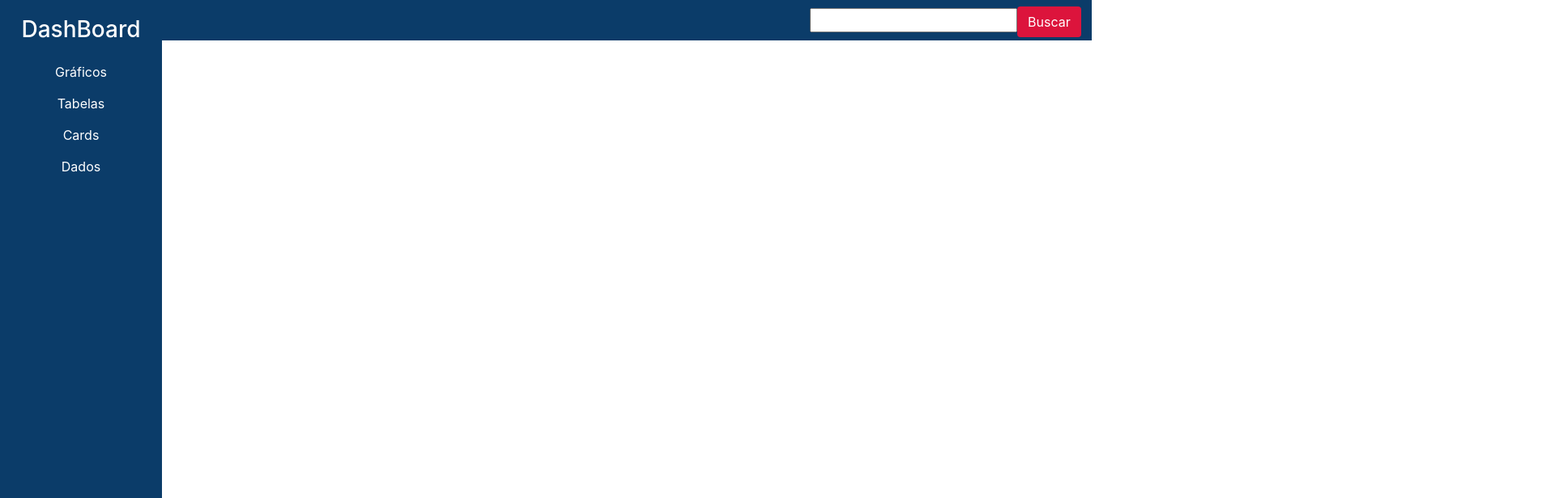
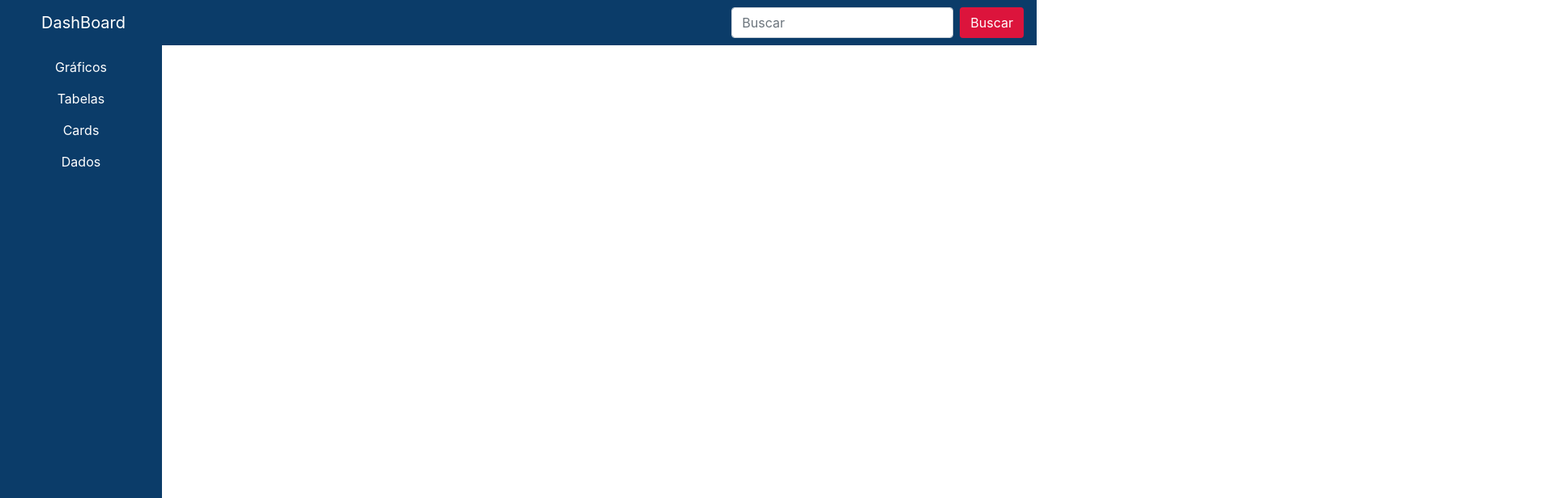
Before and after one commit to AndreDevLopes/DashBoard, a React (Create React App) app: page / in a window 1280 px wide. Shown: the top 616 px of the page at 81% size, 1920 px wide, since content can reach past the window. Built offline with nearby package versions, Linux system fonts and the light colour scheme.

Commit message:
finalizado a barra de busca

```diff
--- a/src/components/DashBord/DashBord.js
+++ b/src/components/DashBord/DashBord.js
@@ -1,17 +1,14 @@
 import React, { Component } from 'react';
 import Menu from '../menu/Menu';
-import Bar from '../bar/Bar';
+
 
 export default class DashBord extends Component {
     render() {
         return (
             <div>
-                <div>
-                   <Menu />
-                </div>
-                <div>
-                    <Bar />
-                </div>
+
+             <Menu />
+
             </div>
         )
     }
--- a/src/components/bar/Bar.css
+++ b/src/components/bar/Bar.css
@@ -1,17 +1,8 @@
 .bar{
     background-color: rgb(11, 60, 105);
-    width: 1148px;
-    height: 50px;
-    position: relative;
-    top: -625px;
-    left: 200px;
 
 }
-#form{
-    position: relative;
-    top: 8px;
-    left: 800px;
-}
+
 
 .but{
     background-color: crimson;
@@ -22,3 +13,8 @@
     color: white;
 
 }
+#menuh3{
+
+    color: white;
+    padding-left: 35px;
+}
--- a/src/components/bar/Bar.js
+++ b/src/components/bar/Bar.js
@@ -1,16 +1,18 @@
 import React, { Component } from 'react';
 import './Bar.css';
+import { Link } from 'react-router-dom';
 
 export default class Bar extends Component {
     render() {
         return (
-            <div >
-               <nav className="bar">
-                   <form action="" id="form">
-                       <input type="text"  className="" />
-                       <button type="submit" className="btn but" >Buscar</button>
-                   </form>
-               </nav>
+            <div>
+                <nav className="navbar bar justify-content-between">
+                    <Link to="/" className="navbar-brand " id="menuh3">DashBoard</Link>
+                    <form action="" className="form-inline">
+                        <input className="form-control mr-sm-2" type="search" placeholder="Buscar" aria-label="Search" />
+                    <button type="submit" className="btn but">Buscar</button>
+                    </form>
+                </nav>
             </div>
         )
     }
--- a/src/components/menu/Menu.js
+++ b/src/components/menu/Menu.js
@@ -1,14 +1,16 @@
 import React, { Component } from 'react';
 import { Link } from 'react-router-dom';
 import './menu.css';
+import Bar from '../bar/Bar';
 
 
 export default class Menu extends Component {
     render() {
         return (
+            <div>
+                    <Bar />
+                <div className="menu">
 
-            <div className="menu">
-                <div> <h3 id="menuh3">DashBoard</h3> </div>
                     <ul className="nav flex-column dark">
 
                     <div className="link"><li className="nav-item"><Link to="/"  id="menuli">Gráficos </Link>  </li> </div>
@@ -17,6 +19,8 @@ export default class Menu extends Component {
                     <div className="link"><li className="nav-item"><Link to="/data" id="menuli">Dados </Link>  </li> </div>
                     </ul>
                 </div>
+            </div>
+
         )
     }
 }
--- a/src/components/menu/menu.css
+++ b/src/components/menu/menu.css
@@ -11,10 +11,7 @@
 
 
 }
-#menuh3{
-    padding-top: 20px;
-    color: white;
-}
+
 #menuli{
     color: white;
     padding:10px;
```
Lines whose indentation alone changed are shown as unchanged.
